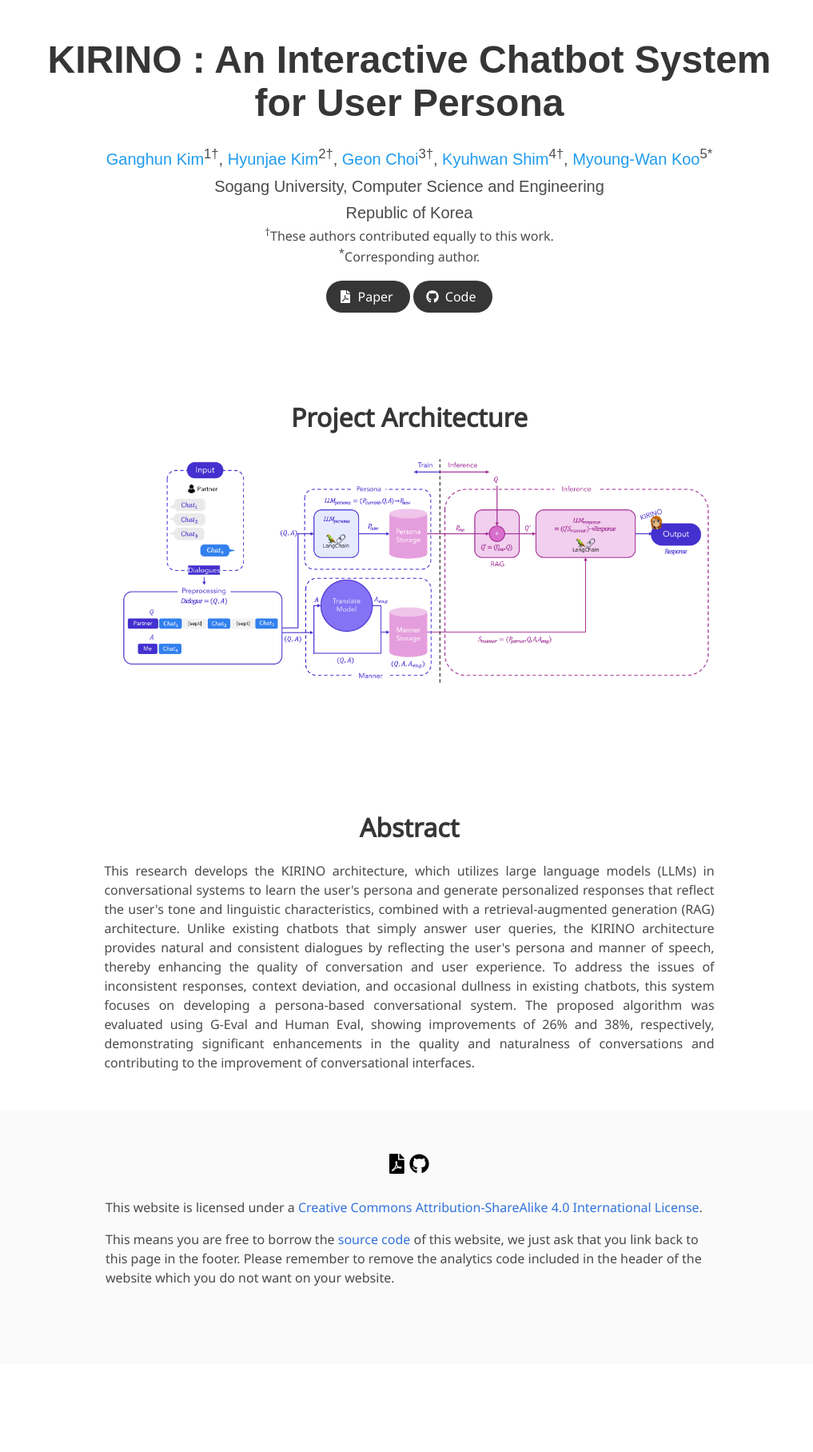
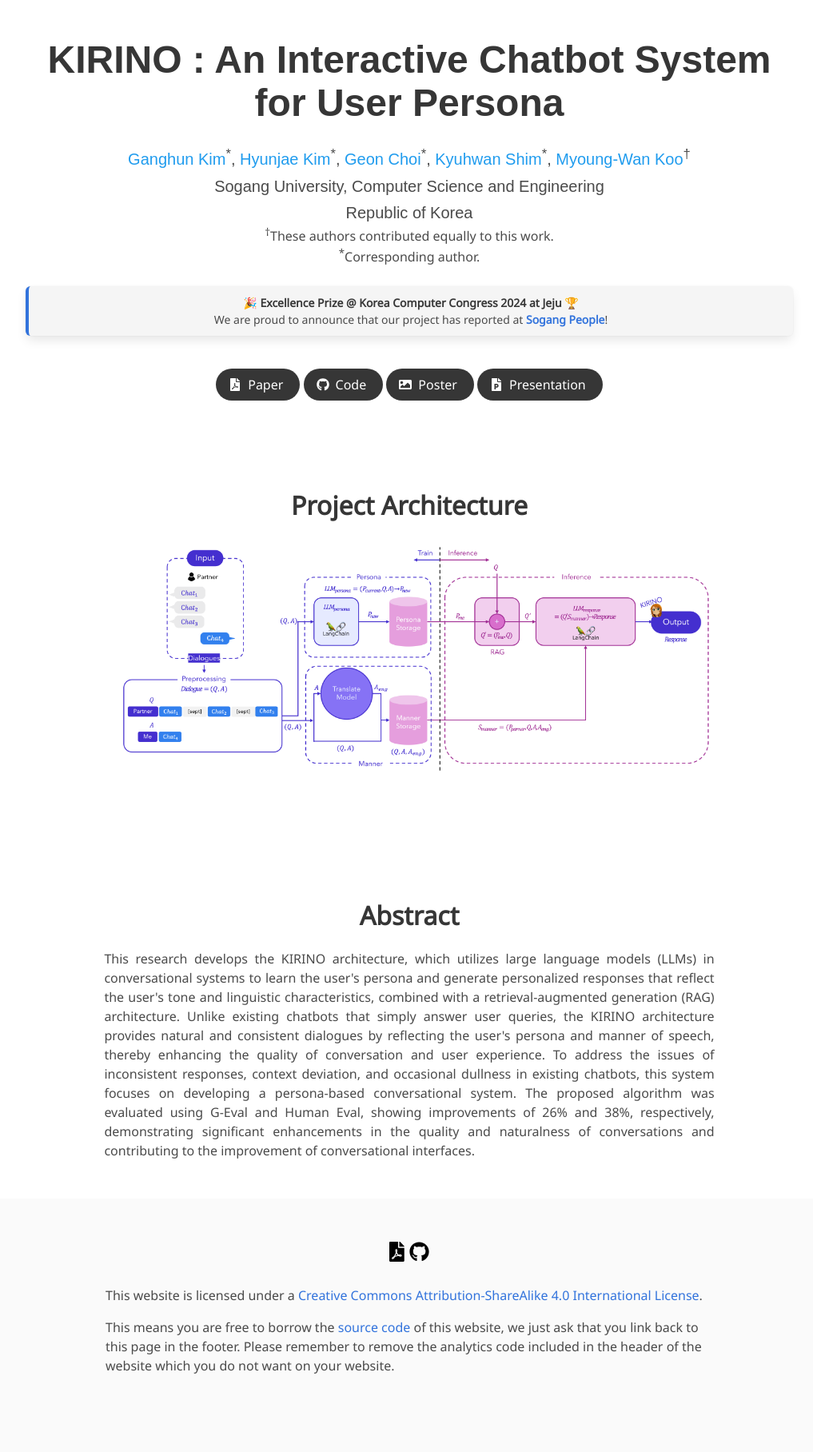
Before and after one commit to underthelights/kirino_page, a Jekyll site: the page index.html, which Jekyll copies as it is, in a window 1280 px wide. Shown: the whole page at 80% size, without its empty margins (128-1145 px from the left). Built offline with Jekyll 4.4.1, drawn with Linux system fonts in a browser that asks for light colours; some web fonts are replaced; a style sheet for code colours, icons or effects is not loaded; before the commit the page ends 1706 px from its top, so only the background shows below that.

Commit message:
[update] presentation, poster

```diff
--- a/index.html
+++ b/index.html
@@ -53,15 +53,15 @@
           <h1 class="title is-1 publication-title">KIRINO : An Interactive Chatbot System for User Persona</h1>
           <div class="is-size-5 publication-authors">
             <span class="author-block">
-              <a href="https://github.com/kanghun0819">Ganghun Kim</a><sup>1†</sup>,</span>
+              <a href="https://github.com/kanghun0819">Ganghun Kim</a><sup>*</sup>,</span>
             <span class="author-block">
-              <a href="https://typednow.com/">Hyunjae Kim</a><sup>2†</sup>,</span>
+              <a href="https://typednow.com/">Hyunjae Kim</a><sup>*</sup>,</span>
             <span class="author-block">
-              <a href="https://github.com/MarsMan13">Geon Choi</a><sup>3†</sup>,</span>
+              <a href="https://github.com/MarsMan13">Geon Choi</a><sup>*</sup>,</span>
             <span class="author-block">
-              <a href="https://bi.snu.ac.kr/~khshim">Kyuhwan Shim</a><sup>4†</sup>,</span>
+              <a href="https://bi.snu.ac.kr/~khshim">Kyuhwan Shim</a><sup>*</sup>,</span>
             <span class="author-block">
-              <a href="https://isds.sogang.ac.kr/page/members">Myoung-Wan Koo</a><sup>5*</sup></span>
+              <a href="https://isds.sogang.ac.kr/page/members">Myoung-Wan Koo</a><sup>†</sup></span>
           </div>
           <div class="is-size-5 publication-authors">
             <span class="author-block"><sup></sup>Sogang University, Computer Science and Engineering</span>
@@ -71,6 +71,16 @@
           </div>
         <p><sup>†</sup>These authors contributed equally to this work.</p>
         <p><sup>*</sup>Corresponding author.</p>
+       <!-- KCC 우수상 수상 내용 추가 -->
+        <br>
+
+
+      <div class="box" style="background-color: #f5f5f5; border-left: 4px solid #3273dc; padding: 10px; font-size: 0.875rem;">
+        <strong>🎉 Excellence Prize @ Korea Computer Congress 2024 at Jeju 🏆</strong></p>
+        <p>We are proud to announce that our project has reported at <strong> <a href="https://sogang.ac.kr/ko/detail/544697?namepage=StoryMedia" target="_blank">Sogang People</a></strong>!</p>
+
+      </div>
+
 
           <div class="column has-text-centered">
             <div class="publication-links">
@@ -85,8 +95,6 @@
                 </a>
               </span>
 
-              <!-- Video Link. -->
-
               <!-- Code Link. -->
               <span class="link-block">
                 <a href="https://github.com/itsnowkim/kirino"
@@ -97,7 +105,26 @@
                   <span>Code</span>
                   </a>
               </span>
-              <!-- Dataset Link. -->
+              <span class="link-block">
+                <a href="https://drive.google.com/file/d/1j253FK6H5WaNtwao48PL6uoeviYHcIAt/view?usp=sharing"
+                   class="external-link button is-normal is-rounded is-dark">
+                  <span class="icon">
+                      <i class="fas fa-image"></i> <!-- 이미지 아이콘 -->
+                  </span>
+                  <span>Poster</span>
+                </a>
+              </span>
+              <span class="link-block">
+                <a href="http://cscp2.sogang.ac.kr/CSE4187/CSE4187/UserData/-%EB%B0%9C%ED%91%9C%EC%9E%90%EB%A3%8C-%EC%A4%91%EA%B0%84%EB%B0%9C%ED%91%9C-_%EB%82%B4_%EC%86%8C%ED%94%84%ED%8A%B8%EC%9B%A8%EC%96%B4%EA%B0%80_%EC%9D%B4%EB%A0%87%EA%B2%8C_%EA%B7%80%EC%97%AC%EC%9A%B8_%EB%A6%AC%EA%B0%80_%EC%97%86%EC%96%B4.pdf"
+                   class="external-link button is-normal is-rounded is-dark">
+                  <span class="icon">
+                      <i class="fas fa-file-powerpoint"></i> <!-- 파워포인트 파일 아이콘 -->
+                  </span>
+                  <span>Presentation</span>
+                </a>
+              </span>
+
+
 
             </div>
 
```
